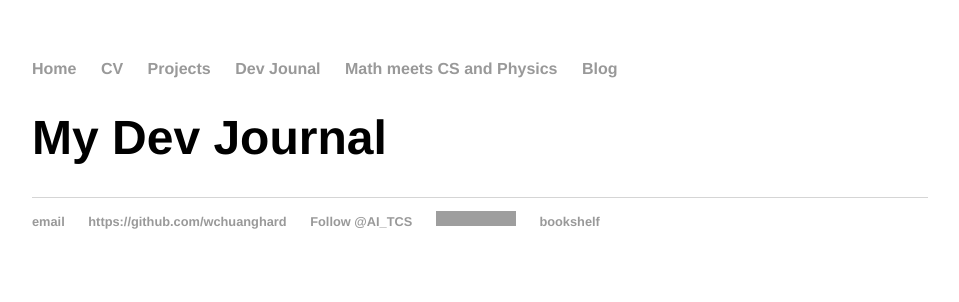
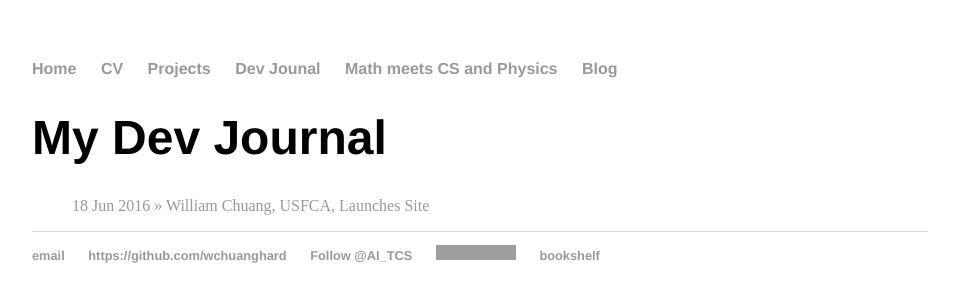
Before and after one commit to williamchuang/williamchuang.github.io, a Jekyll site: the page built from Dev_Journal/index.html, in a window 1280 px wide. Shown: the top 302 px of the page, without its empty margins (160-1119 px from the left). Built offline with Jekyll 4.4.1, drawn with Linux system fonts in a browser that asks for light colours; comment, search, counter and statistics services are not loaded; grey boxes are pictures that could not be loaded.

Commit message:
Update index.html

```diff
--- a/Dev_Journal/index.html
+++ b/Dev_Journal/index.html
@@ -12,6 +12,6 @@ blog: passive
 
 	<h1>{{ page.title }}</h1>
 	<ul class="Dev_Journal">
-
+	<a href="https://wchuanghard.github.io/blog/2016/06/18/william-chuang-site-launched">18 Jun 2016 » William Chuang, USFCA, Launches Site </a>
 
 	</ul>
```
